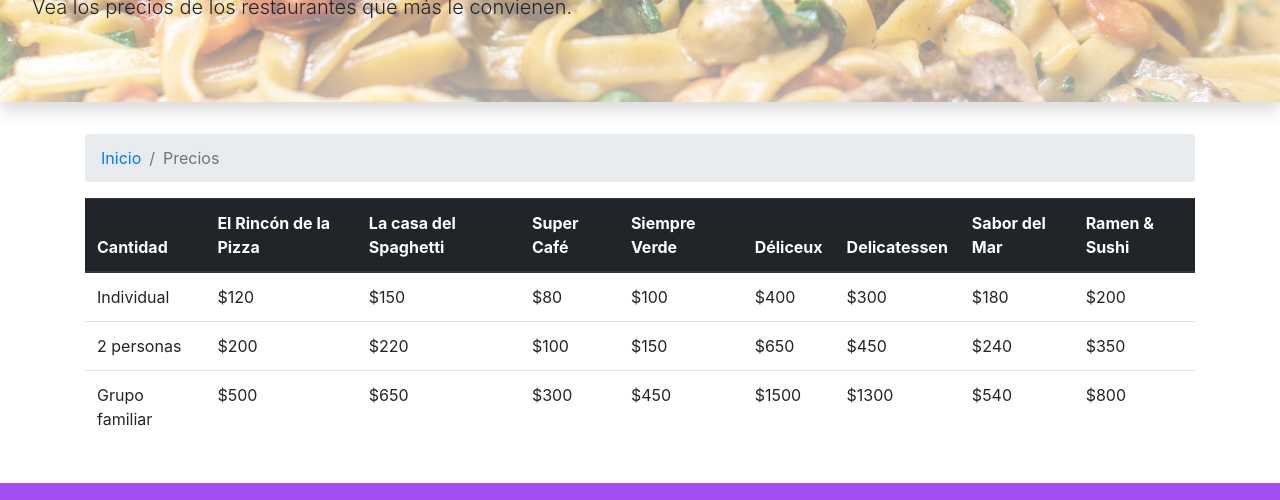
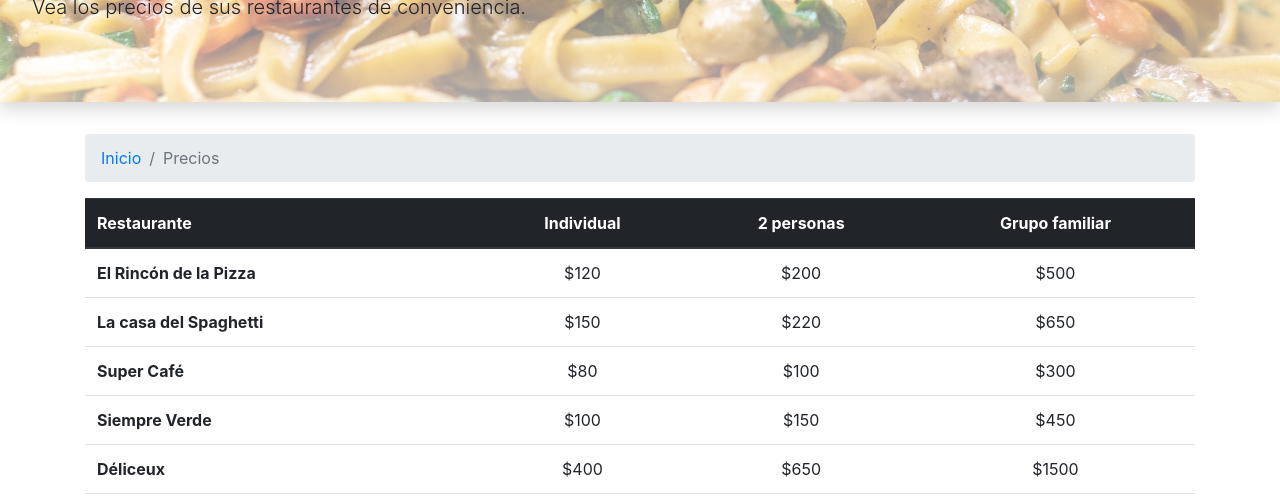
Before and after one commit to melinamontelongo/guia-restaurantes, a website: page precios.html in a window 1280 px wide. Shown: the part 152-652 px from the top of the page. Drawn offline with nearby package versions, Linux system fonts and the light colour scheme; a web font is replaced by a local one.

Commit message:
cambios en estilo de tabla

```diff
--- a/precios.html
+++ b/precios.html
@@ -40,7 +40,7 @@
     </nav>
     <div class="jumbotron precios-jumbo shadow rounded-0 mt-4">
         <h1>Precios</h1>
-        <p class="lead">Vea los precios de los restaurantes que más le convienen.</p>
+        <p class="lead">Vea los precios de sus restaurantes de conveniencia.</p>
     </div>
     <div class="container">
         <nav aria-label="breadcrumb">
@@ -52,49 +52,61 @@
         <div class="table-responsive">
             <table class="table table-hover">
                 <thead class="thead-dark">
-                    <th>Cantidad</th>
-                    <th>El Rincón de la Pizza</th>
-                    <th>La casa del Spaghetti</th>
-                    <th>Super Café</th>
-                    <th>Siempre Verde</th>
-                    <th>Déliceux</th>
-                    <th>Delicatessen</th>
-                    <th>Sabor del Mar</th>
-                    <th>Ramen & Sushi</th>
+                    <th>Restaurante</th>
+                    <th class="text-center"><span class="oi oi-person"></span> Individual</th>
+                    <th class="text-center"><span class="oi oi-people"></span> 2 personas</th>
+                    <th class="text-center"><span class="oi oi-people"></span><span class="oi oi-people"></span> Grupo familiar</th>
                 </thead>
                 <tbody>
                     <tr>
-                        <td><span class="oi oi-person"></span> Individual</td>
-                        <td>$120</td>
-                        <td>$150</td>
-                        <td>$80</td>
-                        <td>$100</td>
-                        <td>$400</td>
-                        <td>$300</td>
-                        <td>$180</td>
-                        <td>$200</td>
+                        <th>El Rincón de la Pizza</th>
+                        <td class="text-center">$120</td>
+                        <td class="text-center">$200</td>
+                        <td class="text-center">$500</td>
+
                     </tr>
                     <tr>
-                        <td><span class="oi oi-people"></span> 2 personas</td>
-                        <td>$200</td>
-                        <td>$220</td>
-                        <td>$100</td>
-                        <td>$150</td>
-                        <td>$650</td>
-                        <td>$450</td>
-                        <td>$240</td>
-                        <td>$350</td>
+                        <th>La casa del Spaghetti</th>
+                        <td class="text-center">$150</td>
+                        <td class="text-center">$220</td>
+                        <td class="text-center">$650</td>
+
                     </tr>
                     <tr>
-                        <td><span class="oi oi-people"></span><span class="oi oi-people"></span> Grupo familiar</td>
-                        <td>$500</td>
-                        <td>$650</td>
-                        <td>$300</td>
-                        <td>$450</td>
-                        <td>$1500</td>
-                        <td>$1300</td>
-                        <td>$540</td>
-                        <td>$800</td>
+                        <th>Super Café</th>
+                        <td class="text-center">$80</td>
+                        <td class="text-center">$100</td>
+                        <td class="text-center">$300</td>
+                    </tr>
+                    <tr>
+                        <th>Siempre Verde</th>
+                        <td class="text-center">$100</td>
+                        <td class="text-center">$150</td>
+                        <td class="text-center">$450</td>
+                    </tr>
+                    <tr>
+                        <th>Déliceux</th>
+                        <td class="text-center">$400</td>
+                        <td class="text-center">$650</td>
+                        <td class="text-center">$1500</td>
+                    </tr>
+                    <tr>
+                        <th>Delicatessen</th>
+                        <td class="text-center">$300</td>
+                        <td class="text-center">$450</td>
+                        <td class="text-center">$1300</td>
+                    </tr>
+                    <tr>
+                        <th>Sabor del Mar</th>
+                        <td class="text-center">$180</td>
+                        <td class="text-center">$240</td>
+                        <td class="text-center">$540</td>
+                    </tr>
+                    <tr>
+                        <th>Ramen & Sushi</th>
+                        <td class="text-center">$200</td>
+                        <td class="text-center">$350</td>
+                        <td class="text-center">$800</td>
                     </tr>
                 </tbody>
             </table>
@@ -117,9 +129,9 @@
                 </address>
             </div>
             <div class="col-sm-4 d-flex flex-column align-items-sm-end">
-                <a href="#">Nosotros</a>
+                <a href="./about.html">Nosotros</a>
                 <a href="#">Términos y condiciones</a>
-                <a href="#">Contacto</a>
+                <a href="./contacto.html">Contacto</a>
             </div>
         </div>
     </footer>
```
Also changed, not shown: about.html (+2 -2 lines), contacto.html (+2 -2 lines), index.html (+13 -13 lines).
